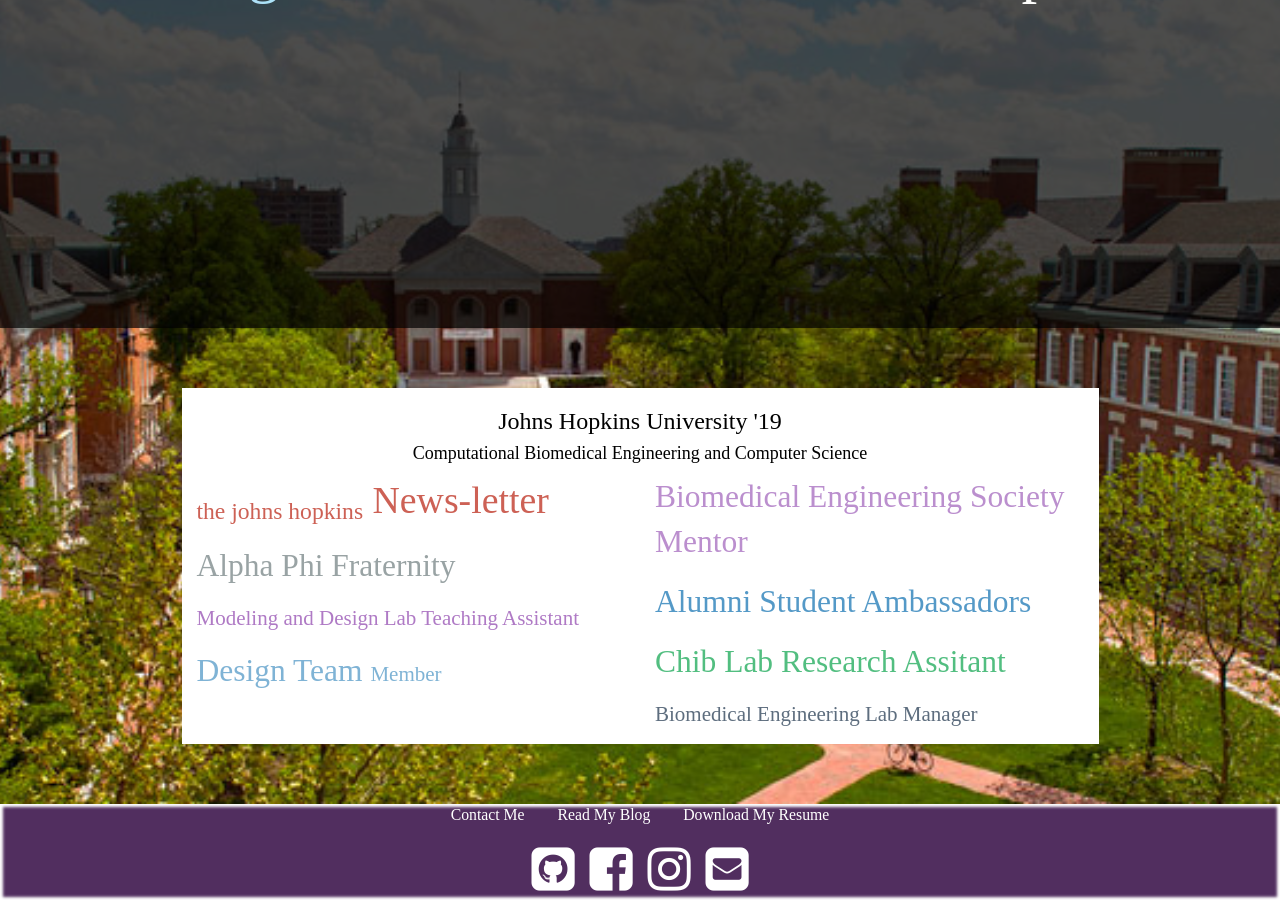
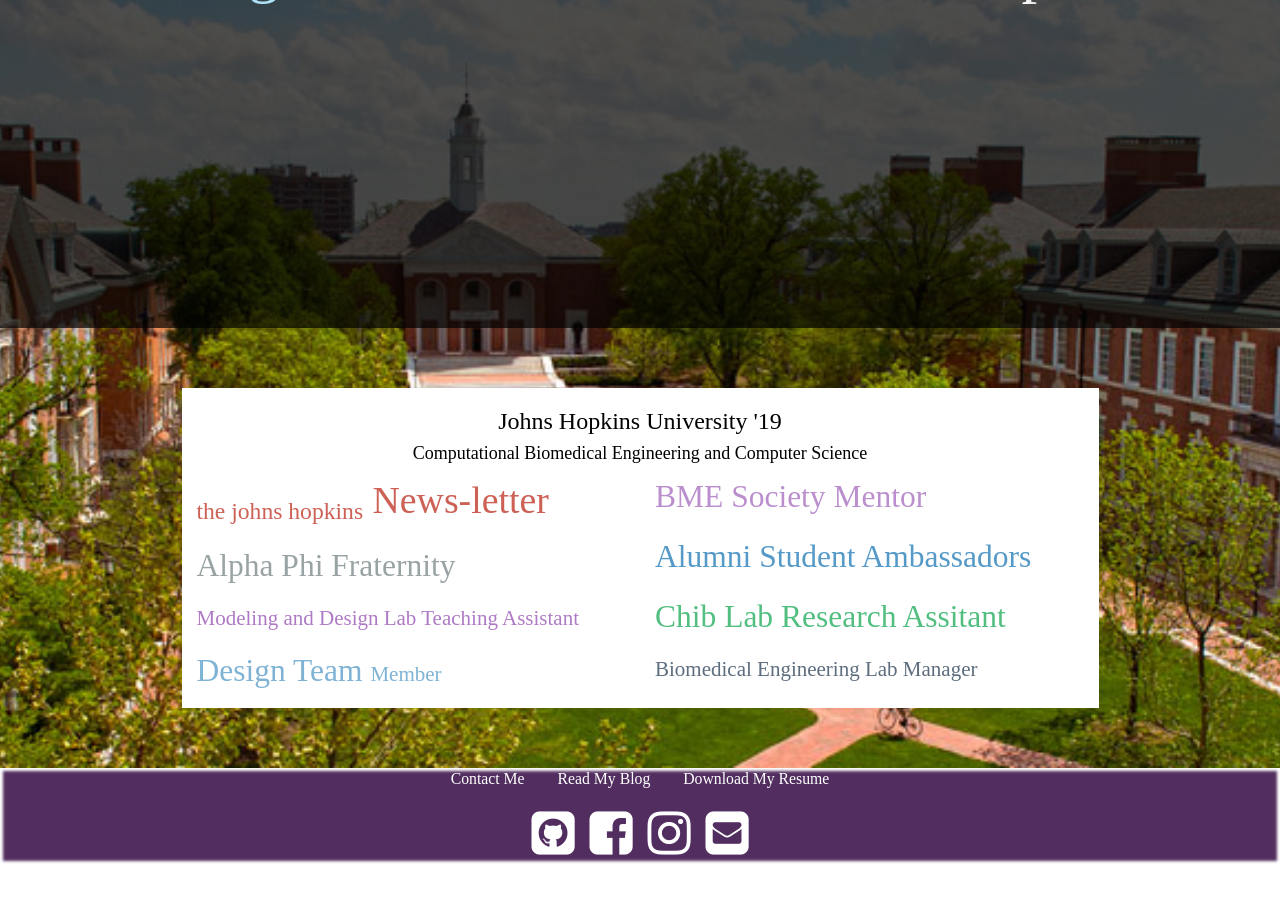
Before and after one commit to pfrank7/pfrank7.github.io, a Jekyll site: the page built from index.html, in a window 1280 px wide and 900 px high, scrolled down 948 px. Built offline with Jekyll 4.4.1, drawn with Linux system fonts in a browser that asks for light colours; nearby versions of some CDN libraries; after the commit the page ends 1812 px from its top, so only the background shows below that.

Commit message:
Update index.html

```diff
--- a/index.html
+++ b/index.html
@@ -111,7 +111,7 @@
 							</p>
 						</div>
 						<div class = "col-sm-6">
-							<p class = "paragraph"><a href = "http://pages.jh.edu/~bmes/" style = "color:#BB8FCE;"> Biomedical Engineering Society Mentor</a>
+							<p class = "paragraph"><a href = "http://pages.jh.edu/~bmes/" style = "color:#BB8FCE;"> BME Society Mentor</a>
 							</p>
 							<p class = "paragraph"><a href = "http://ambassadors.johnshopkins.edu/" style = "color:#5499C7;">Alumni Student Ambassadors</a>						</p>
 							<p class = "paragraph"><a href = "http://chiblab.jhu.edu/" style = "color:#52BE80;">Chib Lab Research Assitant</a>
```
